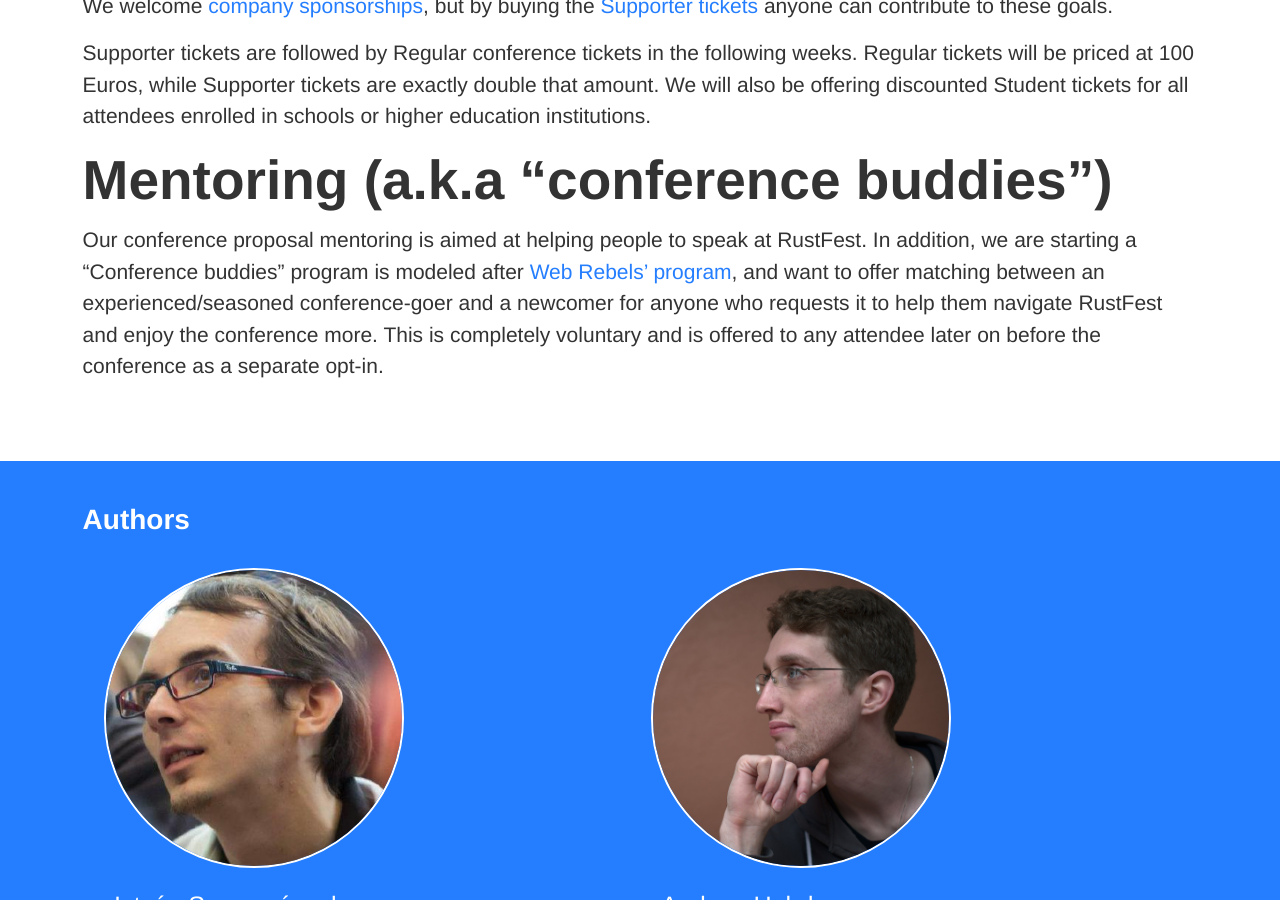
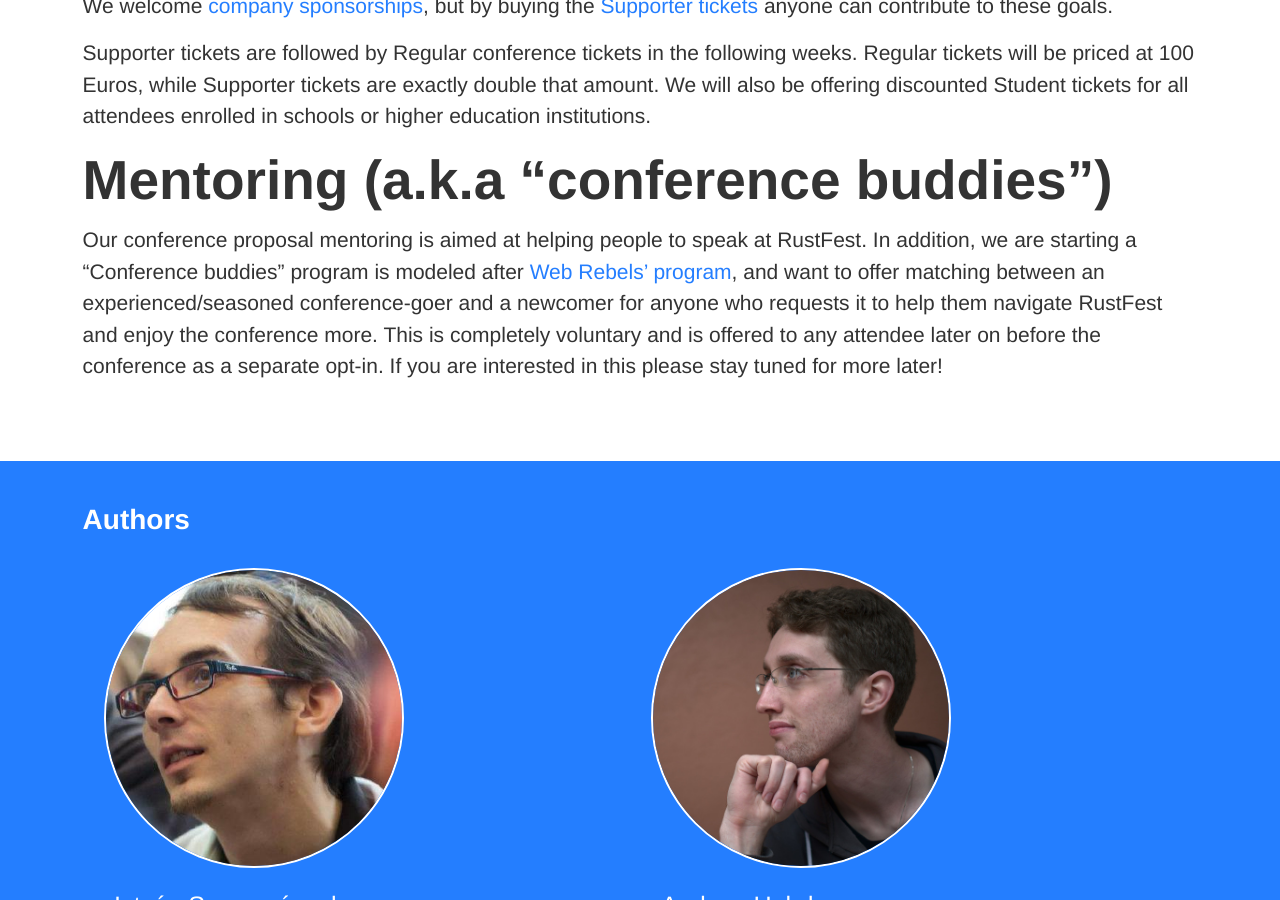
Before and after one commit to RustFestEU/blog.rustfest.eu, a Jekyll site: the page built from _posts/2017-08-03-diversity-sponsorship-supporter-tickets-live.md, in a window 1280 px wide and 900 px high, scrolled down 1984 px. Built offline with Jekyll 4.4.1, drawn with Linux system fonts in a browser that asks for light colours.

Commit message:
Note about staying tuned for buddies

```diff
--- a/_posts/2017-08-03-diversity-sponsorship-supporter-tickets-live.md
+++ b/_posts/2017-08-03-diversity-sponsorship-supporter-tickets-live.md
@@ -39,4 +39,4 @@ We welcome [company sponsorships](http://zurich.rustfest.eu/sponsoring/), but by
 Supporter tickets are followed by Regular conference tickets in the following weeks. Regular tickets will be priced at 100 Euros, while Supporter tickets are exactly double that amount. We will also be offering discounted Student tickets for all attendees enrolled in schools or higher education institutions.
 
 # Mentoring (a.k.a "conference buddies")
-Our conference proposal mentoring is aimed at helping people to speak at RustFest. In addition, we are starting a "Conference buddies" program is modeled after [Web Rebels' program](https://www.webrebels.org/), and want to offer matching between an experienced/seasoned conference-goer and a newcomer for anyone who requests it to help them navigate RustFest and enjoy the conference more. This is completely voluntary and is offered to any attendee later on before the conference as a separate opt-in.
+Our conference proposal mentoring is aimed at helping people to speak at RustFest. In addition, we are starting a "Conference buddies" program is modeled after [Web Rebels' program](https://www.webrebels.org/), and want to offer matching between an experienced/seasoned conference-goer and a newcomer for anyone who requests it to help them navigate RustFest and enjoy the conference more. This is completely voluntary and is offered to any attendee later on before the conference as a separate opt-in. If you are interested in this please stay tuned for more later!
```
